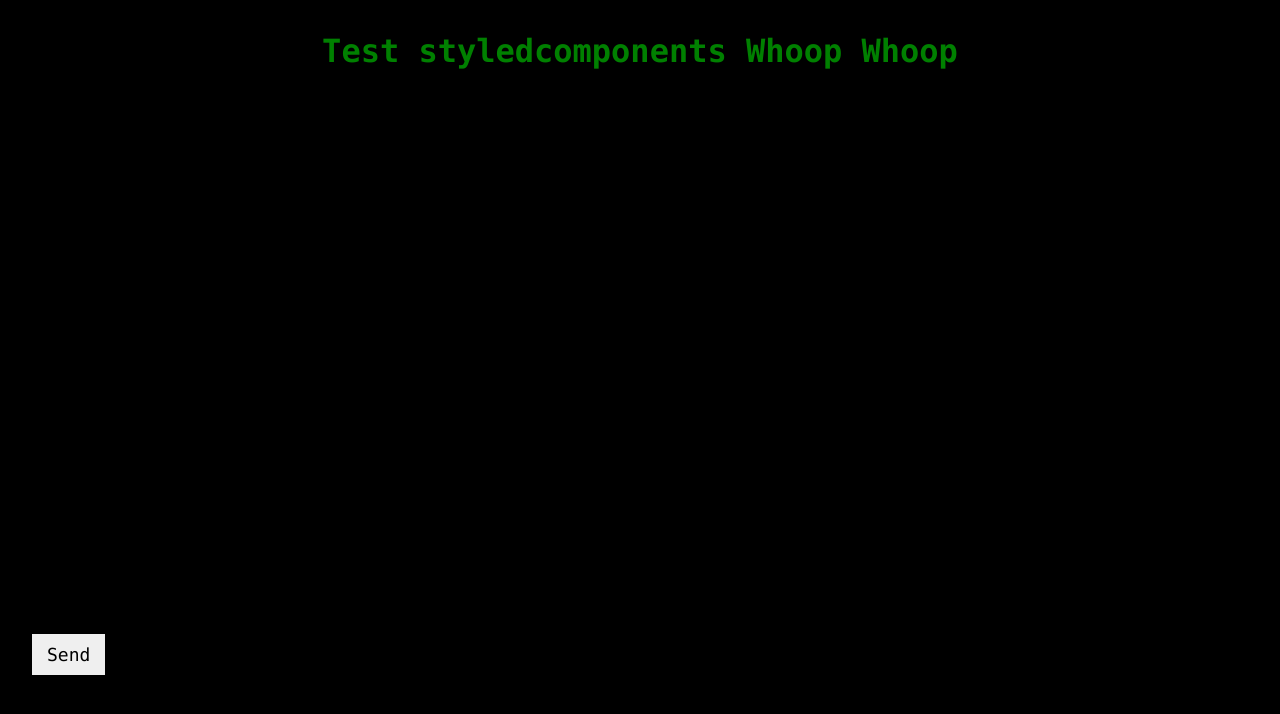
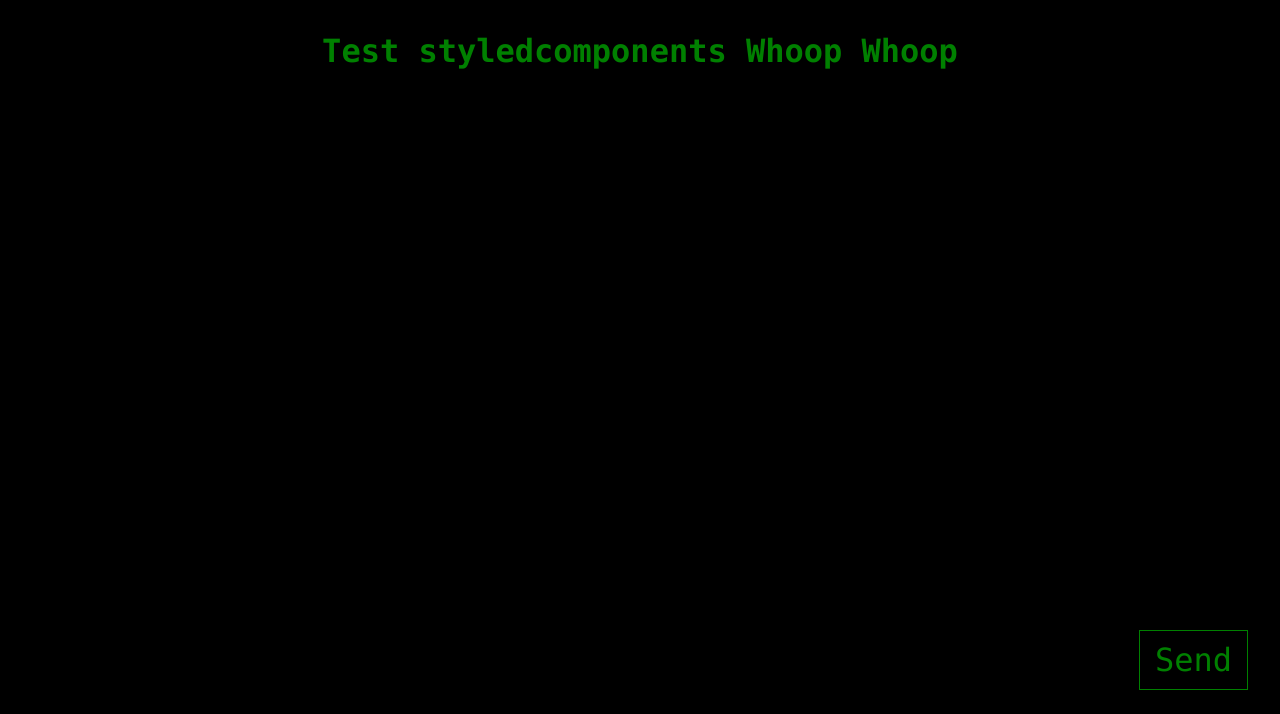
Before and after one commit to Mars4me/coffee-mate, a React (Vite) app: page / in a window 1280 px wide. Shown: the top 714 px of the page. Built offline with nearby package versions, Linux system fonts and the light colour scheme.

Commit message:
add: button finish

```diff
--- a/src/App.tsx
+++ b/src/App.tsx
@@ -17,8 +17,12 @@ function App() {
             <Flex content={'center'}>
                 <Title color="green">Test styledcomponents Whoop Whoop</Title>
             </Flex>
-            <Console />
-            <Button>Send</Button>
+            <Flex direction="column">
+                <Console />
+                <Button color="green " align="flex-end">
+                    Send
+                </Button>
+            </Flex>
         </AppWrapper>
     );
 }
--- a/src/components/Button.tsx
+++ b/src/components/Button.tsx
@@ -1,7 +1,27 @@
 import React, { ReactNode } from 'react';
-import styled from 'styled-components';
+import styled, { css, keyframes } from 'styled-components';
 
-const StyledButton = styled.button`
+interface ButtonProps {
+    children?: ReactNode;
+    align?: string;
+    primary?: boolean;
+    outlined?: boolean;
+    color?: string;
+    background?: string;
+}
+
+const rotateAnimation = keyframes`
+0% {
+    transform: rotateZ(0deg);
+}
+100%{
+    transform: rotateZ(360deg);
+}
+`;
+
+const StyledButton = styled.button.attrs((props: ButtonProps) => ({
+    outlined: true,
+}))`
     border: none;
     padding: 10px 15px;
     font-size: 18px;
@@ -9,8 +29,30 @@ const StyledButton = styled.button`
     &:focus {
         outline: none;
     }
+    &:hover {
+        animation: ${rotateAnimation} 1s infinite linear;
+    }
+    align-self: ${({ align }) => align || 'stretch'};
+
+    ${(props) =>
+        props.primary &&
+        css<Pick<ButtonProps, 'color' | 'background'>>`
+            color: ${(props) => props.color || 'white'};
+            background: ${(props) => props.background || 'white'};
+        `}
+    ${(props) =>
+        props.outlined &&
+        css<Pick<ButtonProps, 'color'>>`
+            color: ${(props) => props.color || 'white'};
+            border: 1px solid ${(props) => props.color || 'white'};
+            background: transparent;
+        `}
 `;
 
-export const Button = (props: { children?: ReactNode }) => {
-    return <StyledButton {...props} />;
+const LargeButton = styled(StyledButton)`
+    font-size: 32px;
+`;
+
+export const Button = (props: ButtonProps) => {
+    return <LargeButton {...props} />;
 };
```
